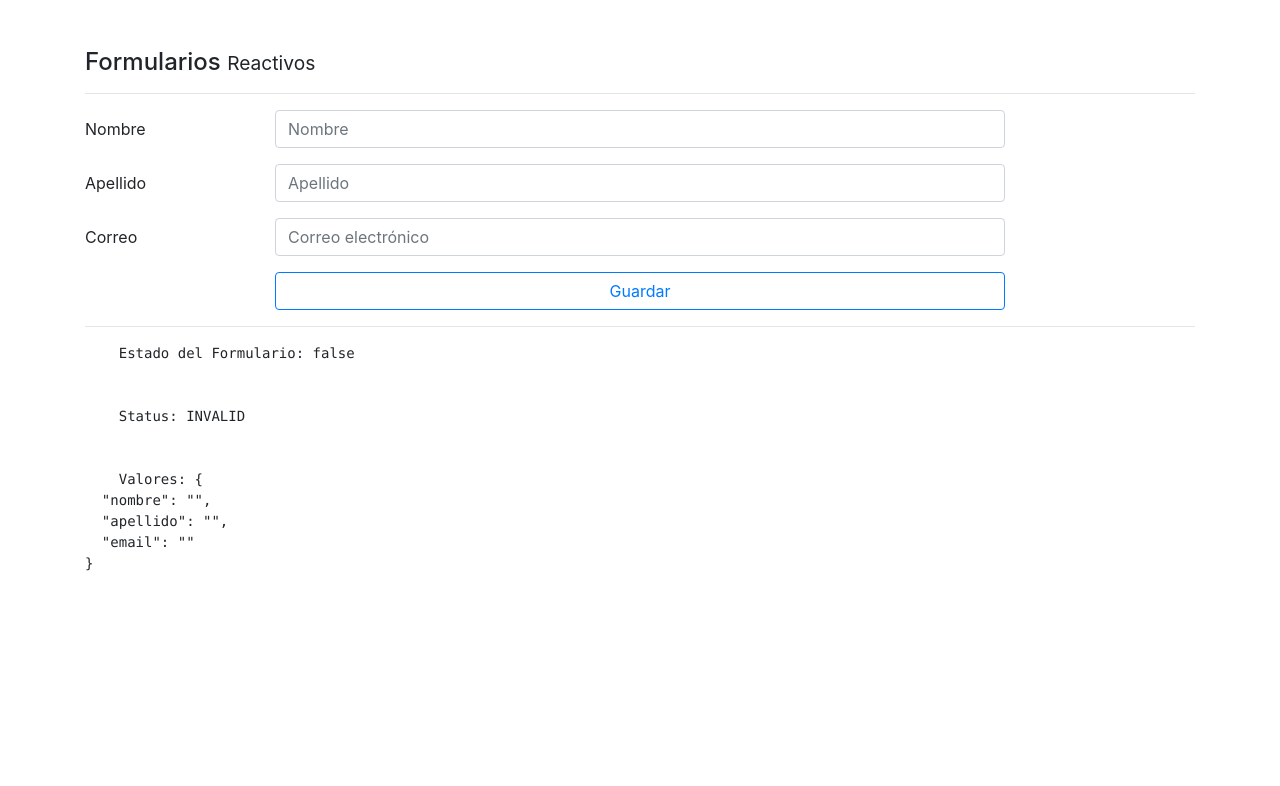
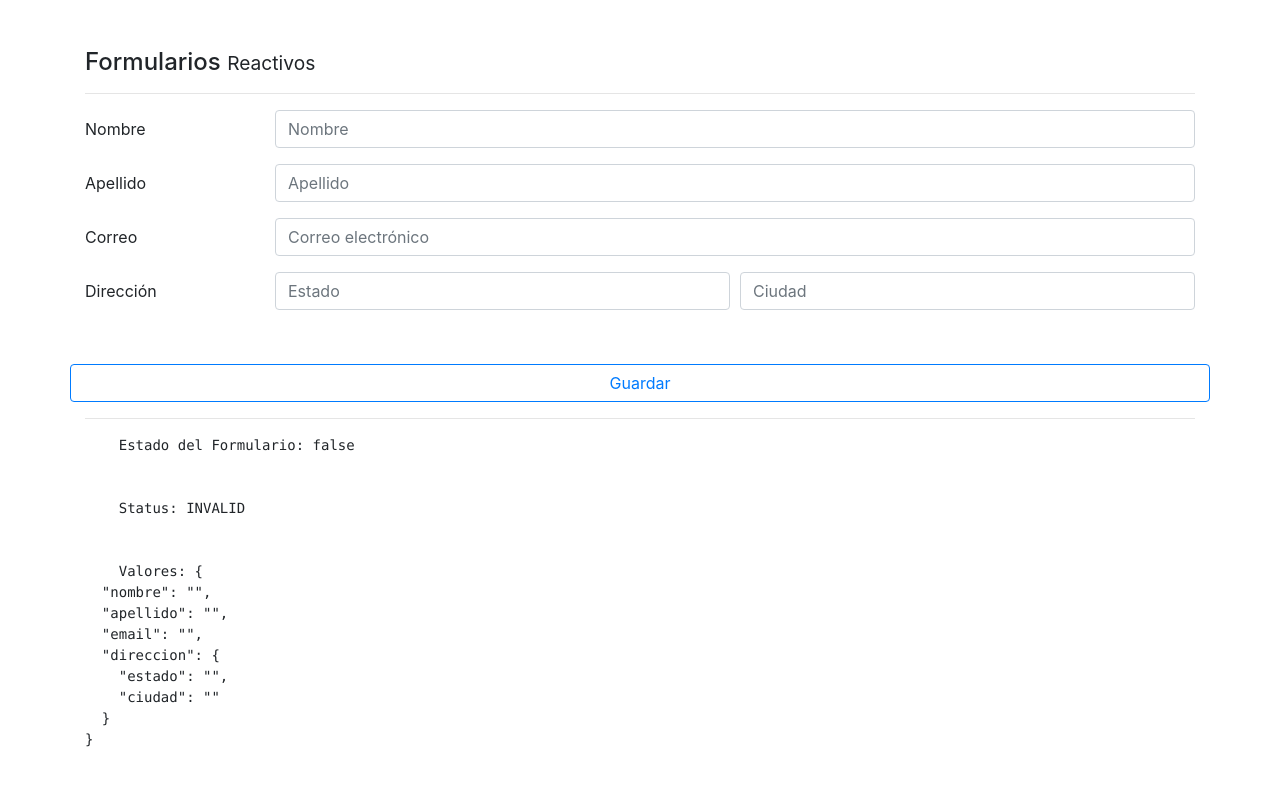
Before and after one commit to villasana26enrique/forms-app, an Angular app: page /reactivo in a window 1280 px wide. Shown: the top 786 px of the page. Built offline with nearby package versions, Linux system fonts and the light colour scheme.

Commit message:
Creando Campo anidado (Dirección) utilizando FormGroup

```diff
--- a/src/app/pages/reactive/reactive.component.html
+++ b/src/app/pages/reactive/reactive.component.html
@@ -6,7 +6,7 @@
 
         <div class="form-group row">
             <label class="col-2 col-form-label">Nombre</label>
-            <div class="col-8">
+            <div class="col">
                 <input class="form-control" type="text" placeholder="Nombre" formControlName="nombre" [class.is-invalid]="validarNombre">
                 <small class="text-danger" *ngIf="validarNombre">Ingrese al menos 5 digitos</small>
             </div>
@@ -14,7 +14,7 @@
 
         <div class="form-group row">
             <label class="col-2 col-form-label">Apellido</label>
-            <div class="col-8">
+            <div class="col">
 
                 <input class="form-control" type="text" placeholder="Apellido" [class.is-invalid]="validarApellido" formControlName="apellido">
                 <small *ngIf="validarApellido" class="text-danger">El apellido es requerido</small>
@@ -25,10 +25,22 @@
 
     <div class="form-group row">
         <label class="col-2 col-form-label">Correo</label>
-        <div class="col-8">
+        <div class="col">
 
             <input class="form-control" type="email" placeholder="Correo electrónico" [class.is-invalid]="validarEmail" formControlName="email">
             <small *ngIf="validarEmail" class="text-danger">El Correo no es válido</small>
+        </div>
+    </div>
+
+    <div class="form-group row" formGroupName="direccion">
+        <label class="col-2 col-form-label">Dirección</label>
+        <div class="form-row col">
+            <div class="col">
+                <input type="text" class="form-control" placeholder="Estado" formControlName="estado">
+            </div>
+            <div class="col">
+                <input type="text" class="form-control" placeholder="Ciudad" formControlName="ciudad">
+            </div>
         </div>
     </div>
 
@@ -36,7 +48,7 @@
 
     <div class="form-group row">
         <label class="col-2 col-form-label">&nbsp;</label>
-        <div class="input-group col-md-8">
+        <div class="input-group">
             <button type="submit" class="btn btn-outline-primary btn-block">
         Guardar
       </button>
--- a/src/app/pages/reactive/reactive.component.ts
+++ b/src/app/pages/reactive/reactive.component.ts
@@ -37,7 +37,11 @@ export class ReactiveComponent implements OnInit {
     this.formulario = this.fb.group({
       nombre: [ '', [ Validators.required, Validators.minLength(5) ] ],
       apellido: [ '', Validators.required ],
-      email: ['', [ Validators.required, Validators.pattern('[a-z0-9._%+-]+@[a-z0-9.-]+\.[a-z]{2,3}$') ] ]
+      email: ['', [ Validators.required, Validators.pattern('[a-z0-9._%+-]+@[a-z0-9.-]+\.[a-z]{2,3}$') ] ],
+      direccion: this.fb.group({
+        estado: ['', Validators.required],
+        ciudad: ['', Validators.required]
+      })
     });
   }
 
```
